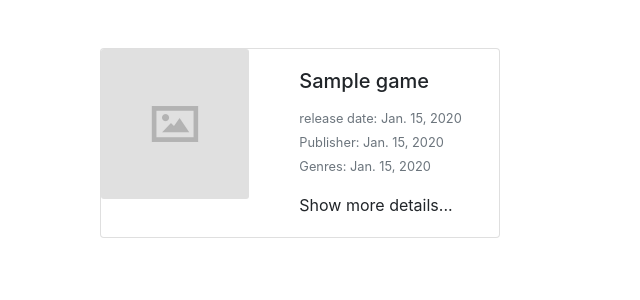
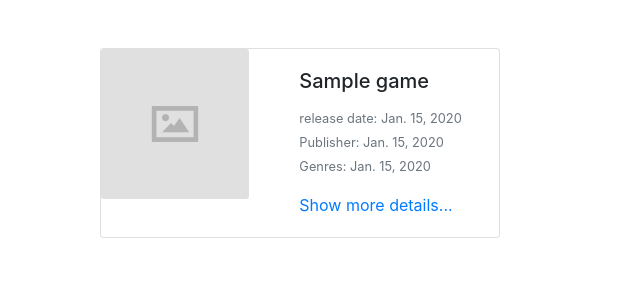
Before and after one commit to TheRealTau/My-Indie-Games-Django-Site, a Django app: page /games/ in a window 1280 px wide. Shown: the part 56-356 px from the top of the page, without its empty margins (0-640 px from the left). Run offline with Django 3.2, Linux system fonts and the light colour scheme; tables that the repository leaves empty hold one stand-in row (values such as "Sample post"); some libraries are stand-ins or nearby versions.

Commit message:
Add link to detail page for game and publisher preview cards

```diff
--- a/IndieGamesSite/games/templates/games/games_list.html
+++ b/IndieGamesSite/games/templates/games/games_list.html
@@ -20,7 +20,7 @@
                         <br><small class="text-muted">Genres: {{ game.release_date }}</small>
                         </p>
                         </p>
-                        <p class="card-text">Show more details...</p>
+                        <a href="{% url 'game_detail' game.id %}">Show more details...</a>
                     </div>
                 </div>
             </div>
--- a/IndieGamesSite/publishers/templates/publishers/publishers_list.html
+++ b/IndieGamesSite/publishers/templates/publishers/publishers_list.html
@@ -17,7 +17,7 @@
                         <h5 class="card-title">{{ publisher.name }}</h5>
                         <p class="card-text"><small class="text-muted">Text: </small>
                         </p>
-                        <p class="card-text">Show more details...</p>
+                        <a href="{% url 'publisher_detail' publisher.id %}">Show more details...</a>
                     </div>
                 </div>
             </div>
```
